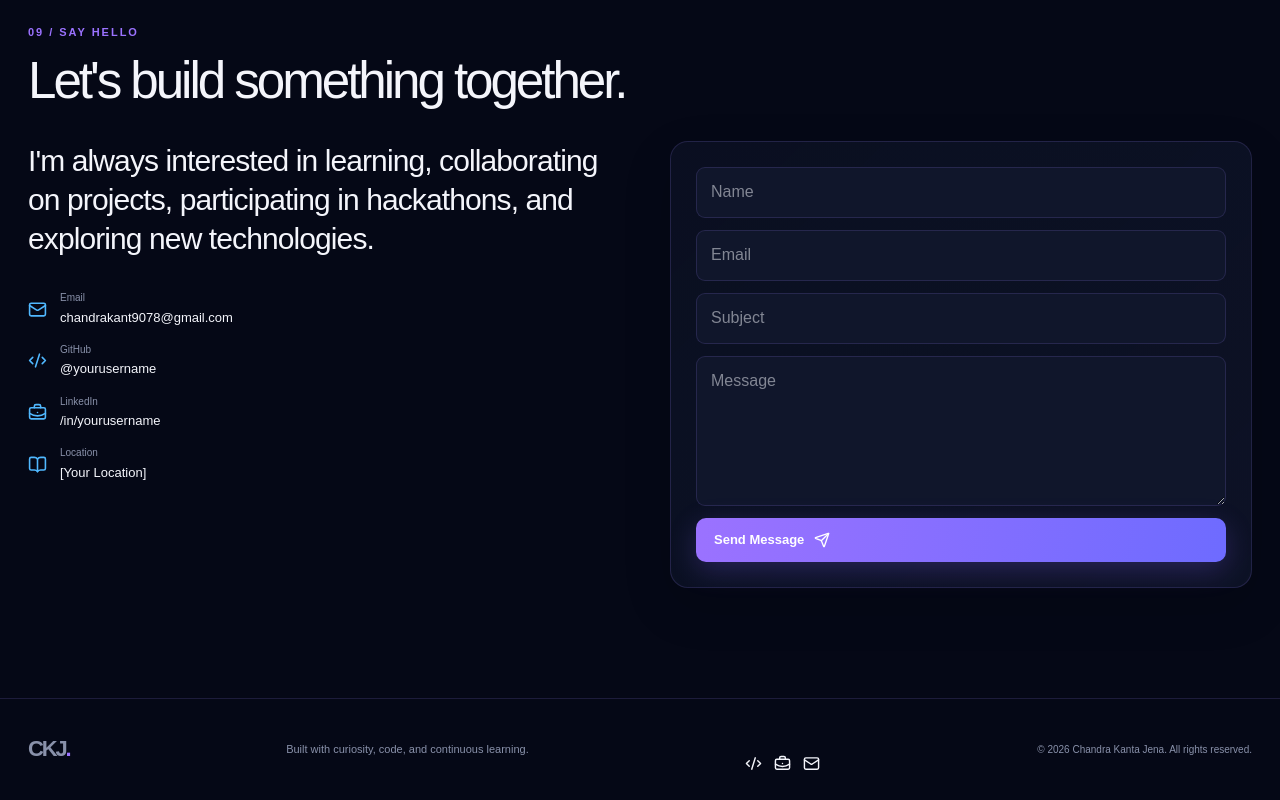
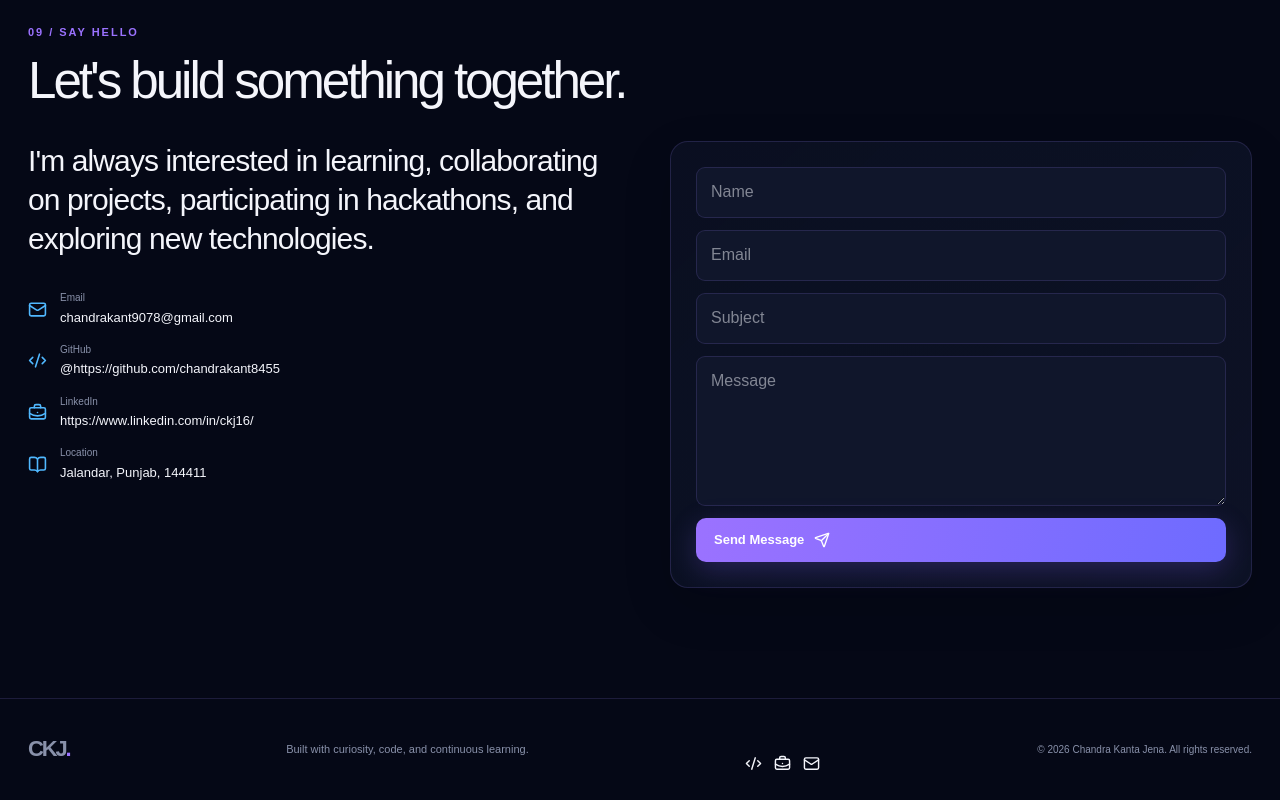
Before and after one commit to chandrakant8455/portfolio-ckj, a Next.js app: page / in a window 1280 px wide. Shown: the part 5249-6049 px from the top of the page. Built offline with nearby package versions, Linux system fonts and the light colour scheme.

Commit message:
feat: update contact details and social links

```diff
--- a/app/page.tsx
+++ b/app/page.tsx
@@ -25,7 +25,7 @@ export default function Page() {
       <div className="split-sections"><Section id="education" eyebrow="05 / Education" title="The foundation I&apos;m growing."><div className="education-card glass"><GraduationCap size={25}/><h3>{portfolio.education.degree}</h3><p className="accent-text">{portfolio.education.university}</p><div className="edu-meta"><span>{portfolio.education.year}</span><span>{portfolio.education.status}</span></div><div className="subject-list">{['Data Structures','OOP','DBMS','Computer Networks','Operating Systems','AI / ML'].map(x=><Pill key={x}>{x}</Pill>)}</div></div></Section><Section id="achievements" eyebrow="06 / Milestones" title="Moments worth documenting."><div className="achievement-grid">{portfolio.achievements.map((x,i)=><div className="achievement glass" key={x}><span>0{i+1}</span><Award size={19}/><h3>{x}</h3><p>Placeholder — add your result, event, or story.</p></div>)}</div></Section></div>
       <Section id="certifications" eyebrow="07 / Certifications" title="Proof of the practice." ><div className="cert-grid">{portfolio.certificates.map(([title,org,date])=><div className="cert-card glass" key={title}><div className="cert-image"><Award size={30}/></div><span className="placeholder-label">Placeholder certificate</span><h3>{title}</h3><p>{org} · {date}</p><a href="#contact" className="text-link">View certificate <ArrowUpRight size={15}/></a></div>)}</div></Section>
       <Section id="learning" eyebrow="08 / The journey" title="Always one concept ahead."><div className="learning-grid">{portfolio.learning.map(([title,desc])=><div className="learning-card glass" key={title}><div className="learning-icon"><Sparkles size={17}/></div><h3>{title}</h3><p>{desc}</p><div className="progress-track"><span/></div></div>)}</div></Section>
-      <Section id="contact" eyebrow="09 / Say hello" title="Let&apos;s build something together."><div className="contact-grid"><div><p className="big-copy">{`I'm always interested in learning, collaborating on projects, participating in hackathons, and exploring new technologies.`}</p><div className="contact-list"><a href={`mailto:${portfolio.email}`}><Mail size={19}/><span><small>Email</small>{portfolio.email}</span></a><a href={portfolio.socials.github}><Code2 size={19}/><span><small>GitHub</small>@yourusername</span></a><a href={portfolio.socials.linkedin}><BriefcaseBusiness size={19}/><span><small>LinkedIn</small>/in/yourusername</span></a><div><BookOpen size={19}/><span><small>Location</small>{portfolio.location}</span></div></div></div><form className="contact-form glass" onSubmit={e=>{e.preventDefault();setSent(true)}}>{sent ? <div className="sent"><Check size={30}/><h3>Message ready to send.</h3><p>Connect a form endpoint to receive submissions.</p><button className="button secondary" type="button" onClick={()=>setSent(false)}>Send another</button></div> : <><input required placeholder="Name" aria-label="Name"/><input required type="email" placeholder="Email" aria-label="Email"/><input required placeholder="Subject" aria-label="Subject"/><textarea required placeholder="Message" aria-label="Message" rows={5}/><button className="button primary" type="submit">Send Message <Send size={16}/></button></>}</form></div></Section>
+      <Section id="contact" eyebrow="09 / Say hello" title="Let&apos;s build something together."><div className="contact-grid"><div><p className="big-copy">{`I'm always interested in learning, collaborating on projects, participating in hackathons, and exploring new technologies.`}</p><div className="contact-list"><a href={`mailto:${portfolio.email}`}><Mail size={19}/><span><small>Email</small>{portfolio.email}</span></a><a href={portfolio.socials.github}><Code2 size={19}/><span><small>GitHub</small>@https://github.com/chandrakant8455</span></a><a href={portfolio.socials.linkedin}><BriefcaseBusiness size={19}/><span><small>LinkedIn</small>https://www.linkedin.com/in/ckj16/</span></a><div><BookOpen size={19}/><span><small>Location</small>Jalandar, Punjab, 144411</span></div></div></div><form className="contact-form glass" onSubmit={e=>{e.preventDefault();setSent(true)}}>{sent ? <div className="sent"><Check size={30}/><h3>Message ready to send.</h3><p>Connect a form endpoint to receive submissions.</p><button className="button secondary" type="button" onClick={()=>setSent(false)}>Send another</button></div> : <><input required placeholder="Name" aria-label="Name"/><input required type="email" placeholder="Email" aria-label="Email"/><input required placeholder="Subject" aria-label="Subject"/><textarea required placeholder="Message" aria-label="Message" rows={5}/><button className="button primary" type="submit">Send Message <Send size={16}/></button></>}</form></div></Section>
     </main><footer><a href="#home" className="logo">{portfolio.initials}<span>.</span></a><p>Built with curiosity, code, and continuous learning.</p><div className="socials"><a href={portfolio.socials.github}><Code2 size={17}/></a><a href={portfolio.socials.linkedin}><BriefcaseBusiness size={17}/></a><a href={`mailto:${portfolio.email}`}><Mail size={17}/></a></div><small>© 2026 Chandra Kanta Jena. All rights reserved.</small></footer>
   </div>
 }
```
